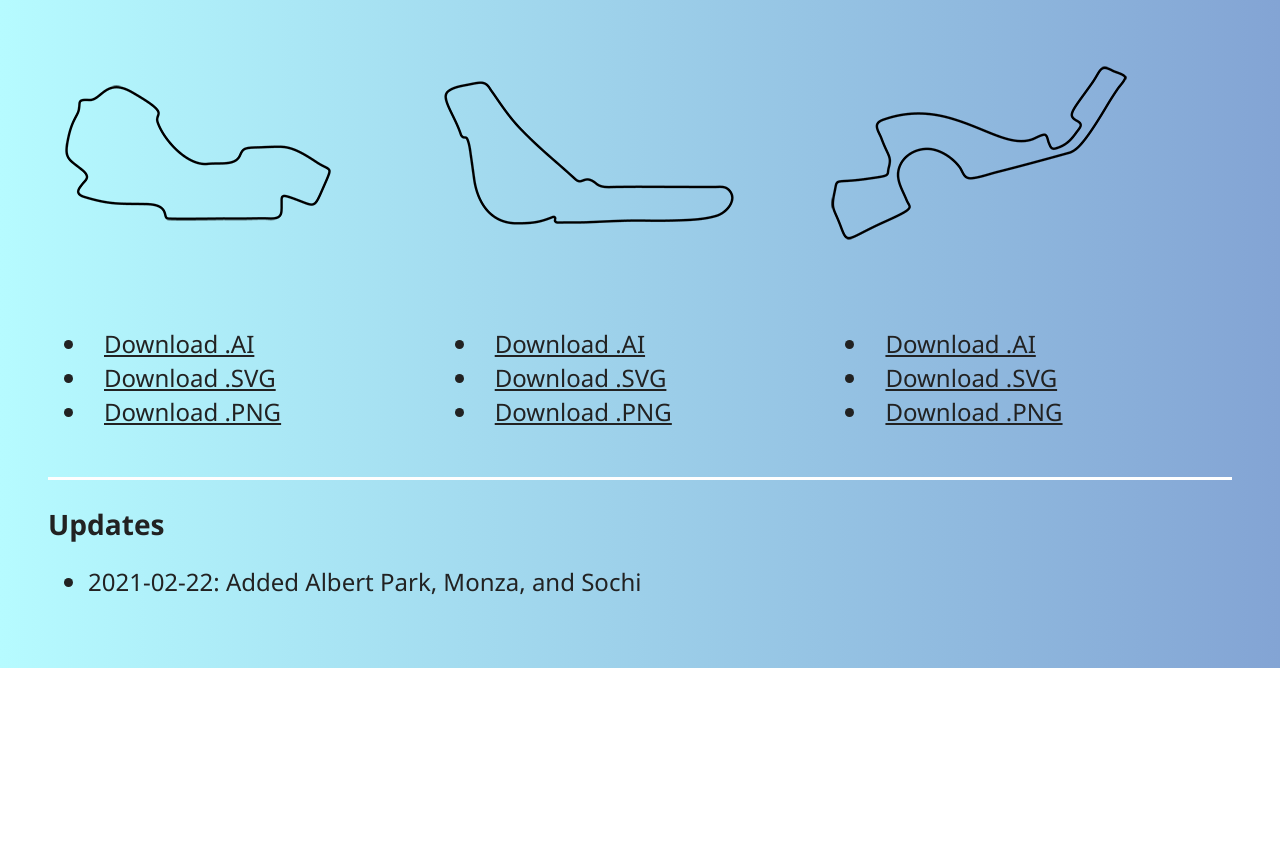
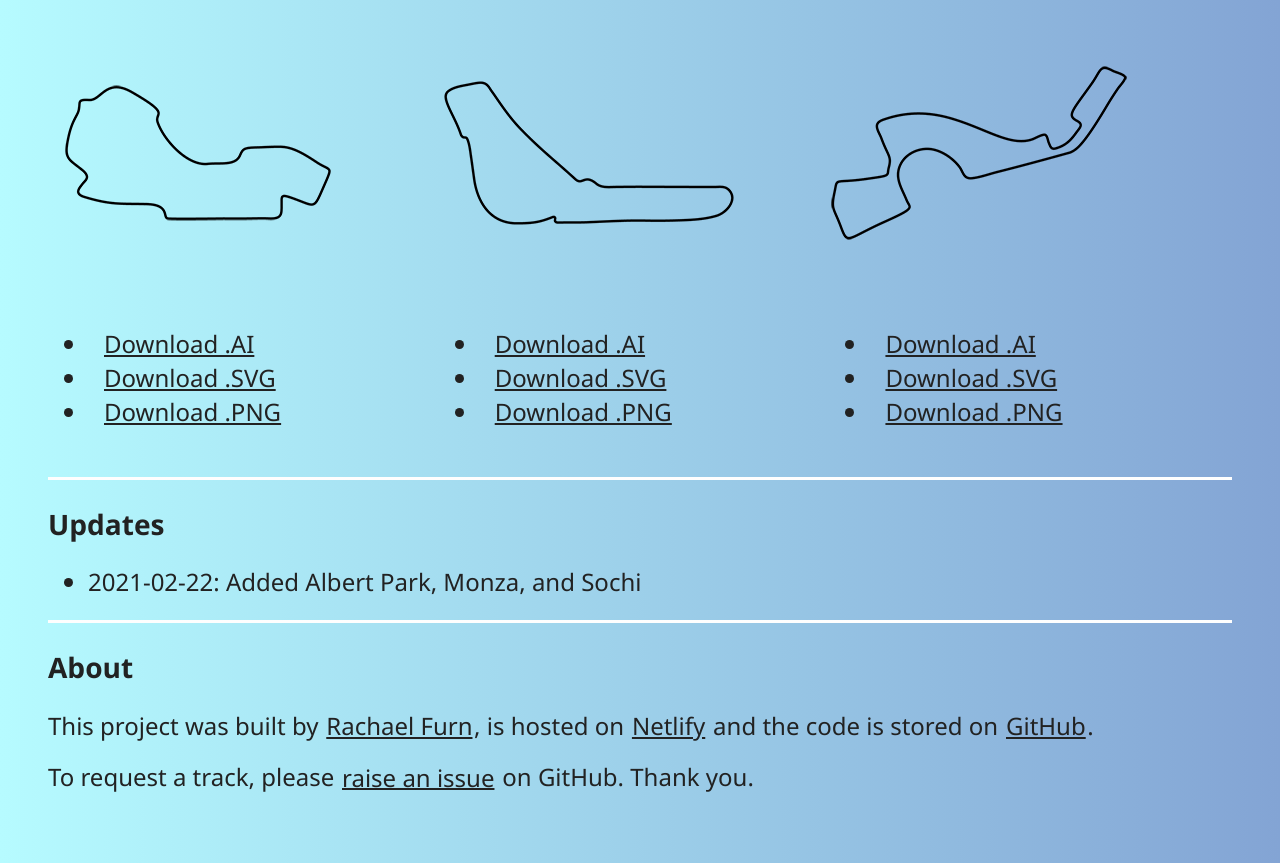
Before and after one commit to rachaelfurn/racetracks, a website built with Parcel: page index.html in a window 1280 px wide. Shown: the part 383-1246 px from the top of the page. Before the commit the page ends 1051 px from the top, so only its background shows below. Built offline with nearby package versions, Linux system fonts and the light colour scheme.

Commit message:
added about section and tweaked the CSS

```diff
--- a/css/main.css
+++ b/css/main.css
@@ -302,14 +302,16 @@ hr {
   border-top: 0.2rem solid #fefefe;
   }
 
-
+a {
+  color: #222;
+  padding: 0.1rem;
+}
 
 #tracks li {
   padding: 0.2rem 0.5rem 0.2rem 0.5rem;
 }
 
-a {
-  color: #222;
+#tracks li a {
   padding: 0.2rem 0.5rem 0.2rem 0.5rem;
 }
 
--- a/index.html
+++ b/index.html
@@ -74,8 +74,13 @@
     <li>2021-02-22: Added Albert Park, Monza, and Sochi</li>
   </ul>
 
+  <hr />
 
-  <script src="js/vendor/modernizr-3.11.2.min.js"></script>
+  <h3>About</h3>
+
+  <p>This project was built by <a href="https://www.rachaelfurn.co.uk/" target="_blank">Rachael Furn</a>, is hosted on <a href="https://netlify.com" target="_blank">Netlify</a> and the code is stored on <a href="https://github.com/rachaelfurn/racetracks" target="_blank">GitHub</a>.</p>
+
+  <p>To request a track, please <a href="https://github.com/rachaelfurn/racetracks/issues" target="_blank">raise an issue</a> on GitHub. Thank you.</p>
 
 </body>
 
```
Also changed, not shown: 1 other file.
